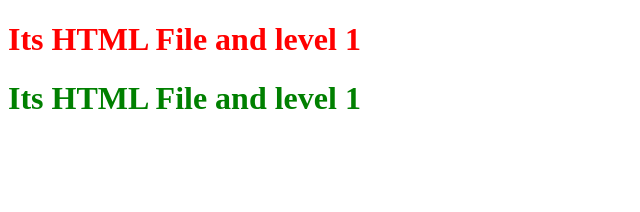
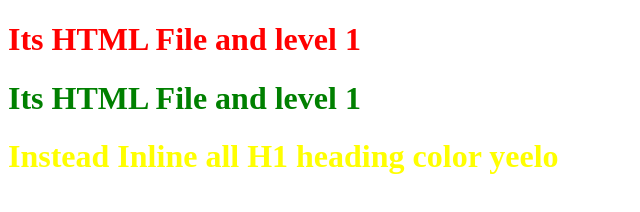
Before and after one commit to akdev63063/HTML_CSS-, a plain HTML site: page index.html in a window 1280 px wide. Shown: the whole page, without its empty margins (0-640 px from the left). Drawn offline with Linux system fonts and the light colour scheme.

Commit message:
Enternal CSS

```diff
--- a/index.html
+++ b/index.html
@@ -4,10 +4,12 @@
     <meta charset="UTF-8">
     <meta name="viewport" content="width=device-width, initial-scale=1.0">
     <title>Index</title>
+    <link rel="stylesheet" href="style.css">
 </head>
 <body>
     <h1 style="color:red">Its  HTML File and level 1</h1>
         <h1 style="color:green">Its  HTML File and level 1</h1>
+        <h1>Instead Inline all H1 heading color yeelo </h1>
 
 </body>
 </html>
--- /dev/null
+++ b/style.css
@@ -0,0 +1,4 @@
+h1
+{
+    color:yellow;
+}
```
